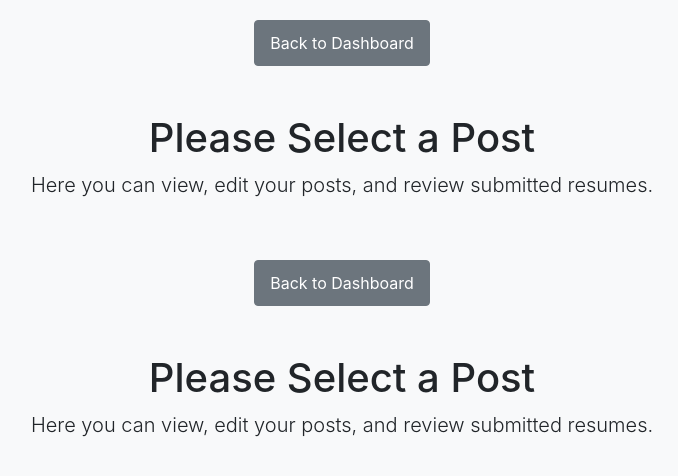
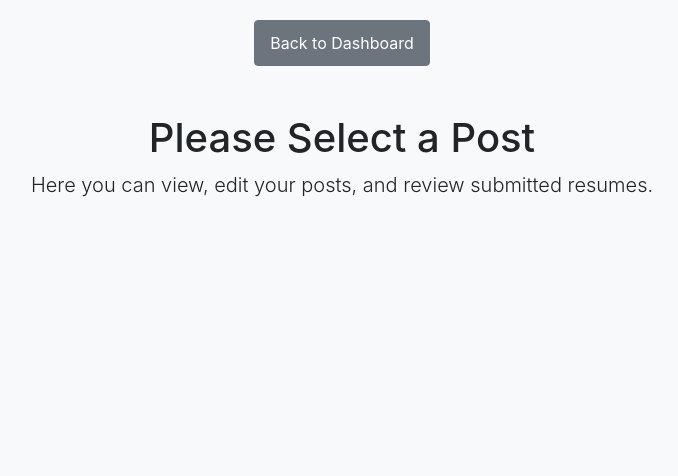
Before and after one commit to m-palaciosq/CampusCollabConnect, a Flask app: page /manage_posts in a window 1280 px wide. Shown: the top 476 px of the page, without its empty margins (298-976 px from the left). Run offline with Flask 3, Linux system fonts and the light colour scheme; the visitor is signed in with stand-in values (Sample User, id 1); data that the repository does not hold is empty; some libraries are stand-ins or nearby versions.

Commit message:
Update mPostSelection.html
this doubled the post title as well

```diff
--- a/templates/mPostSelection.html
+++ b/templates/mPostSelection.html
@@ -35,12 +35,6 @@
         }
     </style>
 </head>
-<body class="container">
-    <div class="header-area text-center">
-        <a href="{{ url_for('dashboard') }}" class="btn btn-secondary" id="back-button">Back to Dashboard</a>
-        <h1 class="mt-5">Please Select a Post</h1>
-        <p class="lead">Here you can view, edit your posts, and review submitted resumes.</p>
-    </div>
     <div id="posts-container"><!DOCTYPE html>
         <html lang="en">
         <head>
```
